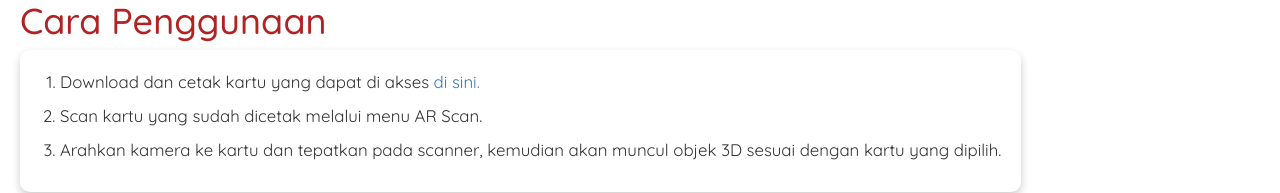
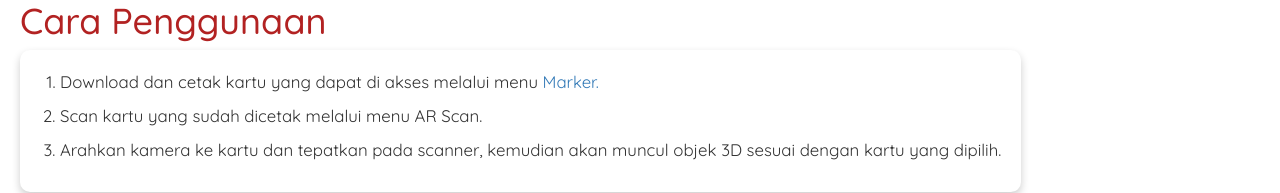
Before and after one commit to refrizar3003/Building-AR-Card-Apps, a plain HTML site: page page-app/guide.html in a window 1280 px wide. Shown: the part 211-404 px from the top of the page. Drawn offline with nearby package versions, Linux system fonts and the light colour scheme.

Commit message:
Update Features

```diff
--- a/page-app/guide.html
+++ b/page-app/guide.html
@@ -49,7 +49,7 @@
         <h1>Cara Penggunaan</h1>
         <div class="guide-content">
             <ol>
-                <li>Download dan cetak kartu yang dapat di akses <a href="https://cdn.jsdelivr.net/gh/refrizar3003/Belajar-Augmented-Reality@latest/marker/building-ar-tracking-cards[Download].pdf">di sini.</a></li>
+                <li>Download dan cetak kartu yang dapat di akses melalui menu <a href="https://cdn.jsdelivr.net/gh/refrizar3003/Belajar-Augmented-Reality@latest/marker/building-ar-tracking-cards[Download].pdf">Marker.</a></li>
                 <li>Scan kartu yang sudah dicetak melalui menu AR Scan.</li>
                 <li>Arahkan kamera ke kartu dan tepatkan pada scanner, kemudian akan muncul objek 3D sesuai dengan kartu yang dipilih.</li>
             </ol>
```
